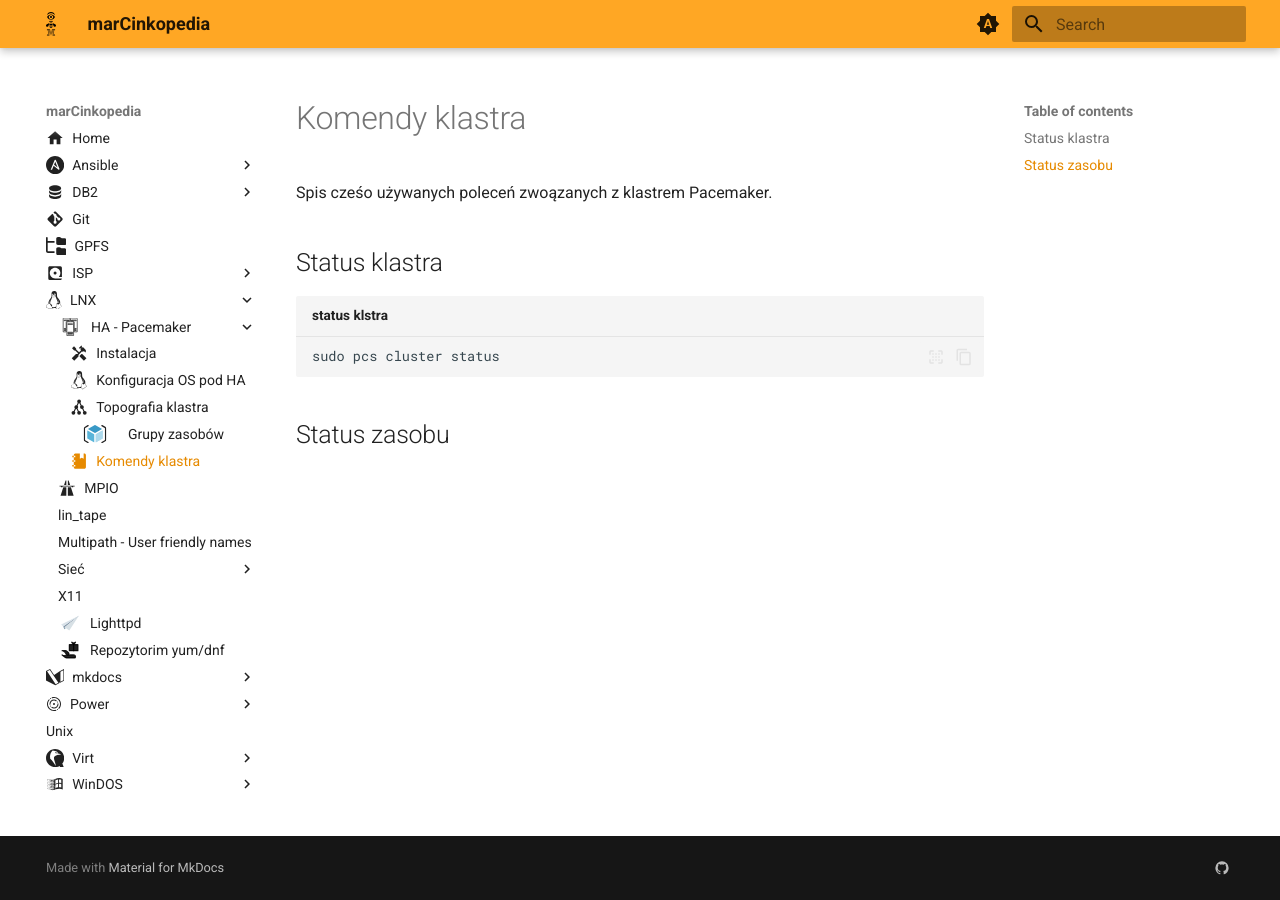
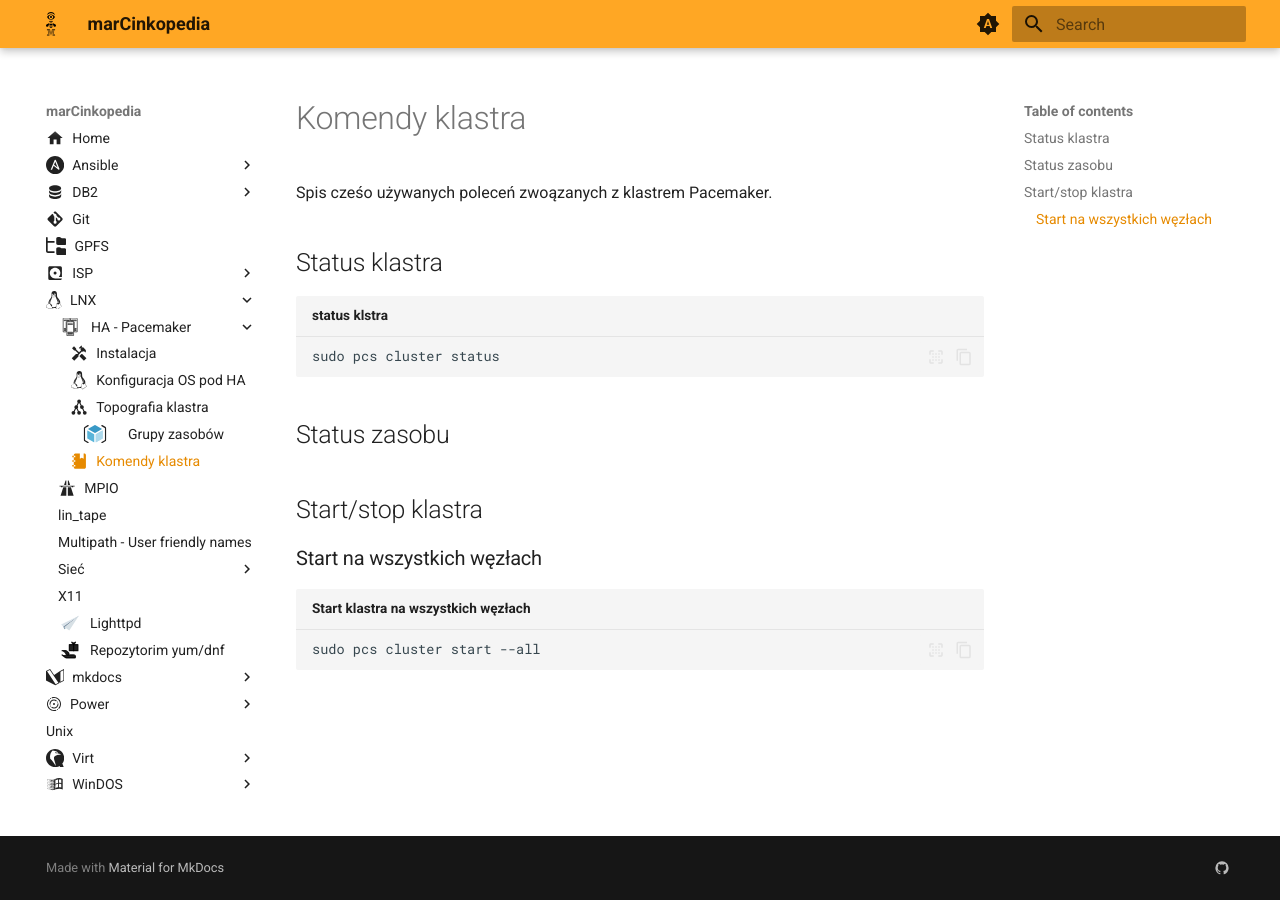
Before and after one commit to stecenator/notki, an MkDocs documentation site: the page built from docs/LNX/ha/ha-cmd.md, in a window 1280 px wide. Built offline with MkDocs 1.6.1 and Material for MkDocs 9.7.7, drawn with Linux system fonts in a browser that asks for light colours.

Commit message:
Komendy PCS

````diff
--- a/docs/LNX/ha/ha-cmd.md
+++ b/docs/LNX/ha/ha-cmd.md
@@ -13,3 +13,11 @@ sudo pcs cluster status
 ```
 
 ## Status zasobu
+
+## Start/stop klastra
+
+### Start na wszystkich węzłach
+
+```sh title="Start klastra na wszystkich węzłach"
+sudo pcs cluster start --all
+```
````
